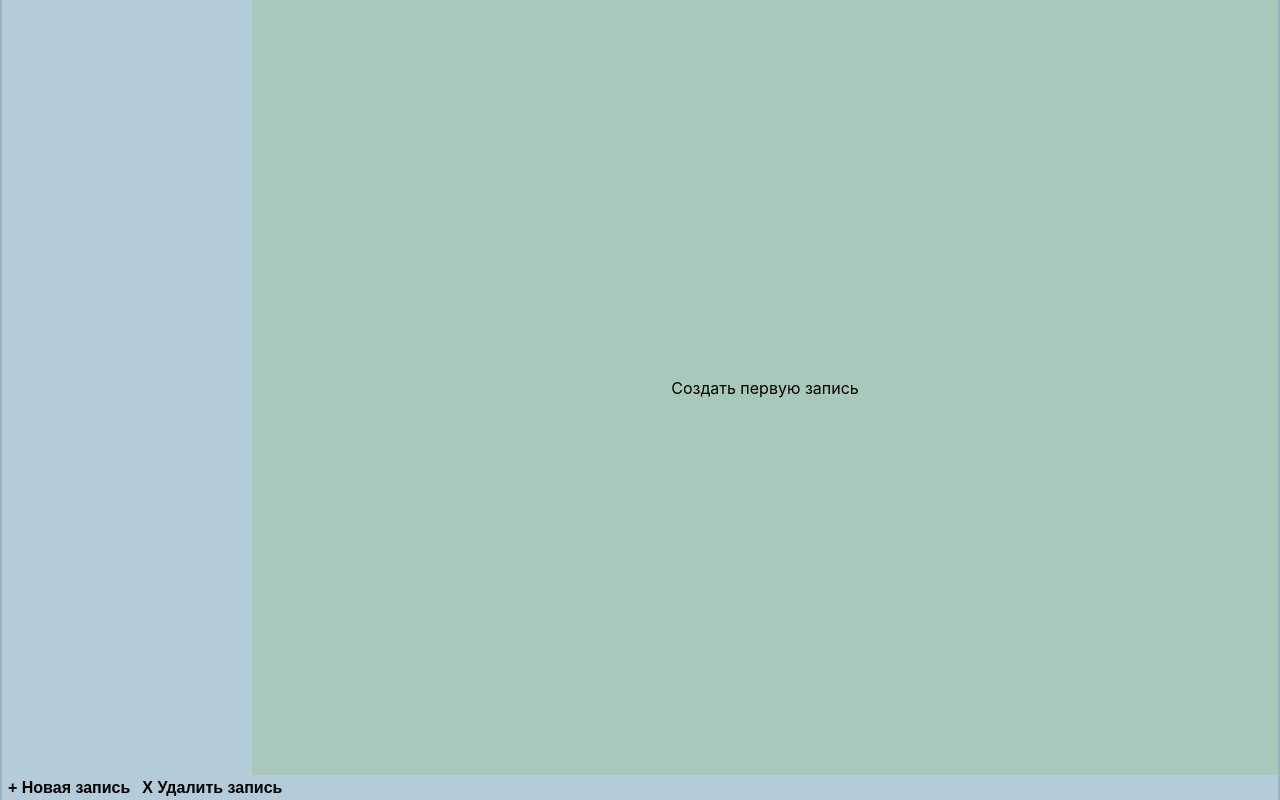
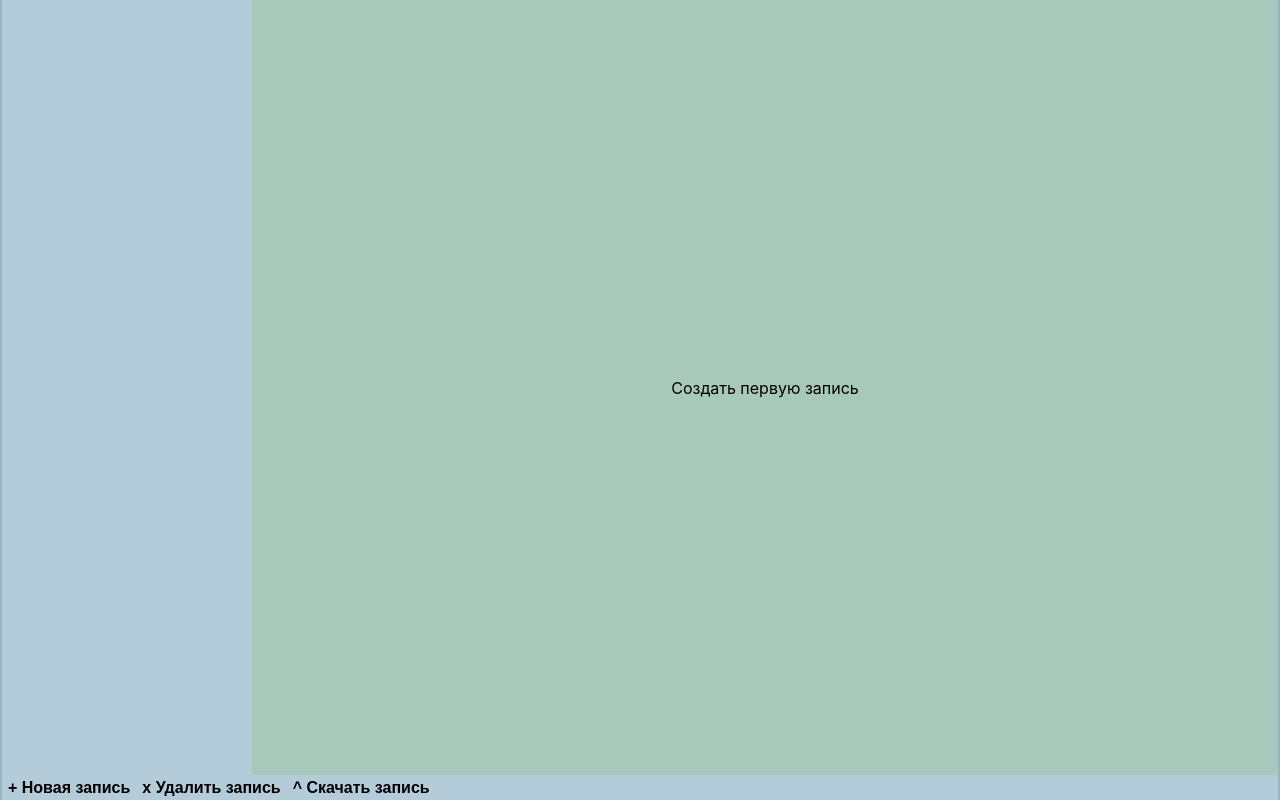
Before and after one commit to AmadeusDeadDmytro/ama_notes, a React (Create React App) app: page / in a window 1280 px wide. Built offline with nearby package versions, Linux system fonts and the light colour scheme.

Commit message:
download feature

```diff
--- a/src/containers/Navigation.tsx
+++ b/src/containers/Navigation.tsx
@@ -5,6 +5,7 @@ import { Dispatch } from 'redux'
 import { NoteItem } from 'types'
 import React from 'react'
 import { connect } from 'react-redux'
+import { getNoteTitle } from 'helpers'
 import styled from 'styled-components'
 import { v4 as uuid } from 'uuid'
 
@@ -16,6 +17,20 @@ interface NavigationProps {
 }
 
 const Navigation: React.FC<NavigationProps> = ({ addNote, activeNote, deleteNote, swapNote }) => {
+    const downloadNote = (filename, text) => {
+        var pom = document.createElement('a')
+        pom.setAttribute('href', 'data:text/plain;charset=utf-8,' + encodeURIComponent(text))
+        pom.setAttribute('download', `${filename}.md`)
+
+        if (document.createEvent) {
+            var event = document.createEvent('MouseEvents')
+            event.initEvent('click', true, true)
+            pom.dispatchEvent(event)
+        } else {
+            pom.click()
+        }
+    }
+
     return (
         <NavigationContainer>
             <NavButton
@@ -42,7 +57,16 @@ const Navigation: React.FC<NavigationProps> = ({ addNote, activeNote, deleteNote
                     }
                 }}
             >
-                X Удалить запись
+                x Удалить запись
+            </NavButton>
+            <NavButton
+                onClick={() => {
+                    if (activeNote) {
+                        downloadNote(getNoteTitle(activeNote.text), activeNote.text)
+                    }
+                }}
+            >
+                ^ Скачать запись
             </NavButton>
         </NavigationContainer>
     )
--- a/src/containers/NoteList.tsx
+++ b/src/containers/NoteList.tsx
@@ -5,6 +5,7 @@ import { Dispatch } from 'redux'
 import { NoteItem } from 'types'
 import React from 'react'
 import { connect } from 'react-redux'
+import { getNoteTitle } from 'helpers'
 import styled from 'styled-components'
 
 interface NoteListProps {
@@ -19,15 +20,7 @@ const NoteList: React.FC<NoteListProps> = ({ active, notes, swapNote, pruneNotes
         <Sidebar>
             <NoteListContainer>
                 {notes.map((note) => {
-                    let noteTitle: string
-
-                    if (!note.text) {
-                        noteTitle = 'Новая запись'
-                    } else if (note.text.indexOf('\n') !== -1) {
-                        noteTitle = note.text.slice(0, note.text.indexOf('\n'))
-                    } else {
-                        noteTitle = note.text.slice(0, 50)
-                    }
+                    const noteTitle: string = getNoteTitle(note.text)
 
                     return (
                         <NoteTitle
--- a/src/helpers/index.ts
+++ b/src/helpers/index.ts
@@ -1,6 +1,20 @@
-export const logger = store => next => action => {
-	console.log('dispatching', action)
-	let result = next(action)
-	console.log('next state', store.getState())
-	return result
+export const logger = (store) => (next) => (action) => {
+    console.log('dispatching', action)
+    let result = next(action)
+    console.log('next state', store.getState())
+    return result
 }
+
+export const getNoteTitle = (text) => {
+    let noteTitle: string
+
+    if (!text) {
+        noteTitle = 'Новая запись'
+    } else if (text.indexOf('\n') !== -1) {
+        noteTitle = text.slice(0, text.indexOf('\n'))
+    } else {
+        noteTitle = text.slice(0, 50)
+    }
+
+    return noteTitle
+}
--- a/src/index.tsx
+++ b/src/index.tsx
@@ -12,10 +12,7 @@ import rootSaga from 'sagas'
 
 const sagaMiddleware = createSagaMiddleware()
 
-const store = createStore(
-    rootReducer,
-    compose(applyMiddleware(logger), applyMiddleware(sagaMiddleware), (window as any).__REDUX_DEVTOOLS_EXTENSION__ && (window as any).__REDUX_DEVTOOLS_EXTENSION__())
-)
+const store = createStore(rootReducer, compose(applyMiddleware(logger, sagaMiddleware), (window as any).__REDUX_DEVTOOLS_EXTENSION__ && (window as any).__REDUX_DEVTOOLS_EXTENSION__()))
 
 sagaMiddleware.run(rootSaga)
 
```
Also changed, not shown: 1 other file (tests, documents, lock files or other folders).
